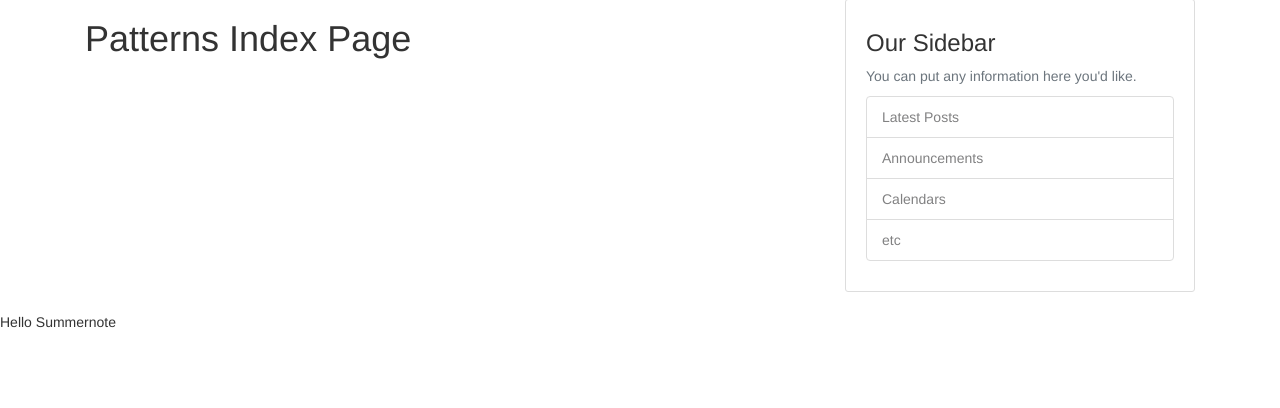
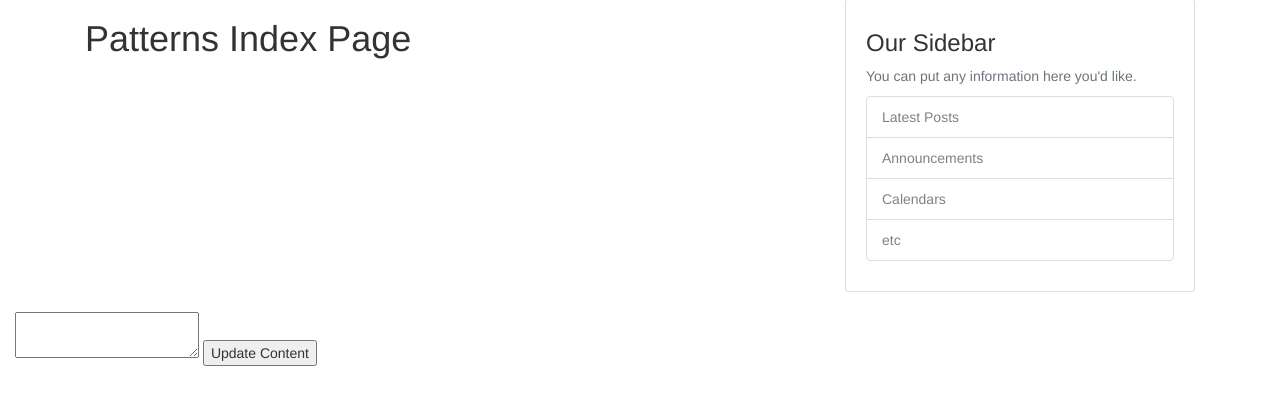
Before and after one commit to KartBlanche/UpliftYourself, a Flask app: page /patterns in a window 1280 px wide. Shown: the part 83-491 px from the top of the page. Run offline with Flask 2, Linux system fonts and the light colour scheme; some libraries are stand-ins or nearby versions.

Commit message:
Adding patterns pages

```diff
--- a/flaskblog/patterns/routes.py
+++ b/flaskblog/patterns/routes.py
@@ -1,9 +1,64 @@
-from flask import render_template, Blueprint, request
+from flask import (render_template, url_for, flash,
+                   redirect, request, abort, Blueprint)
+from flask_login import current_user, login_required
+from flaskblog import db
+from flaskblog.models import Pattern
+from flaskblog.patterns.forms import PatternForm
 
 patterns = Blueprint('patterns', __name__)
 
 
-@patterns.route("/patterns", methods=['GET', 'POST'])
-@patterns.route("/patterns/index", methods=['GET', 'POST'])
+@patterns.route("/patterns/index")
+@patterns.route("/patterns")
 def index():
     return render_template('patterns_index.html', title='Patterns Index')
+
+
+@patterns.route("/patterns/new", methods=['GET', 'POST'])
+@login_required
+def new_pattern():  # let the user make patterns when logged in
+    form = PatternForm()
+    if form.validate_on_submit():
+        pattern = Pattern(title=form.title.data, content=form.content.data)
+        db.session.add(pattern)
+        db.session.commit()
+        flash('Your pattern has been created!', 'success')
+        return redirect(url_for('patterns.index'))
+    return render_template('create_post.html', title='New Pattern', form=form, legend='New Pattern')
+
+
+@patterns.route("/patterns/<int:pattern_id>")
+def pattern(pattern_id):  # make an individual page for each post, distinguished by post_id
+    pattern = Pattern.query.get_or_404(pattern_id)
+    return render_template('pattern.html', title=pattern.title, post=pattern)
+
+
+@patterns.route("/patterns/<int:pattern_id>/update", methods=['GET', 'POST'])
+@login_required
+def update_pattern(pattern_id):  # let admins update patterns
+    pattern = Pattern.query.get_or_404(pattern_id)
+    if pattern.author != current_user:  # only the pattern owner can update it
+        abort(403)
+    form = PatternForm()
+    if form.validate_on_submit():  # update the pattern in the database
+        pattern.title = form.title.data
+        pattern.content = form.content.data
+        db.session.commit()
+        flash('Your pattern has been updated!', 'success')
+        return redirect(url_for('patterns.pattern', pattern_id=pattern.id))
+    elif request.method == 'GET':  # auto populate forms with the existing pattern info
+        form.title.data = pattern.title
+        form.content.data = pattern.content
+    return render_template('create_post.html', title='Update Pattern', form=form, legend='Update Pattern')
+
+
+@patterns.route("/patterns/<int:pattern_id>/delete", methods=['POST'])
+@login_required
+def delete_pattern(pattern_id):  # let users delete their patterns
+    pattern = Pattern.query.get_or_404(pattern_id)
+    if pattern.author != current_user:  # only the pattern owner can delete it
+        abort(403)
+    db.session.delete(pattern)
+    db.session.commit()
+    flash('Your pattern has been deleted.', 'success')
+    return redirect(url_for('patterns.index'))
--- a/flaskblog/templates/patterns.html
+++ b/flaskblog/templates/pattern.html
@@ -1,4 +1,4 @@
 {% extends "layout.html" %}
 {% block content %}
-    <h1>Patterns Page</h1>
+    <h1>Pattern Page</h1>
 {% endblock content %}
--- a/flaskblog/templates/patterns_index.html
+++ b/flaskblog/templates/patterns_index.html
@@ -13,10 +13,17 @@
     <h1>Patterns Index Page</h1>
 {% endblock content %}
 {% block body %}
-  <div id="summernote"><p>Hello Summernote</p></div>
+    <div class="col-md-6">
+  <form method="post">
+    <textarea id="summernote" name="editordata"></textarea>
+      <input type="submit" value="Update Content" />
+  </form>
   <script>
     $(document).ready(function() {
-        $('#summernote').summernote();
+        $('#summernote').summernote({
+        height: 300, minHeight: null, maxHeight: null, focus: true
+        });
     });
   </script>
+    </div>
 {% endblock body %}
```
Also changed, not shown: flaskblog/patterns/forms.py (added, +9 -0 lines), flaskblog/site.db.
